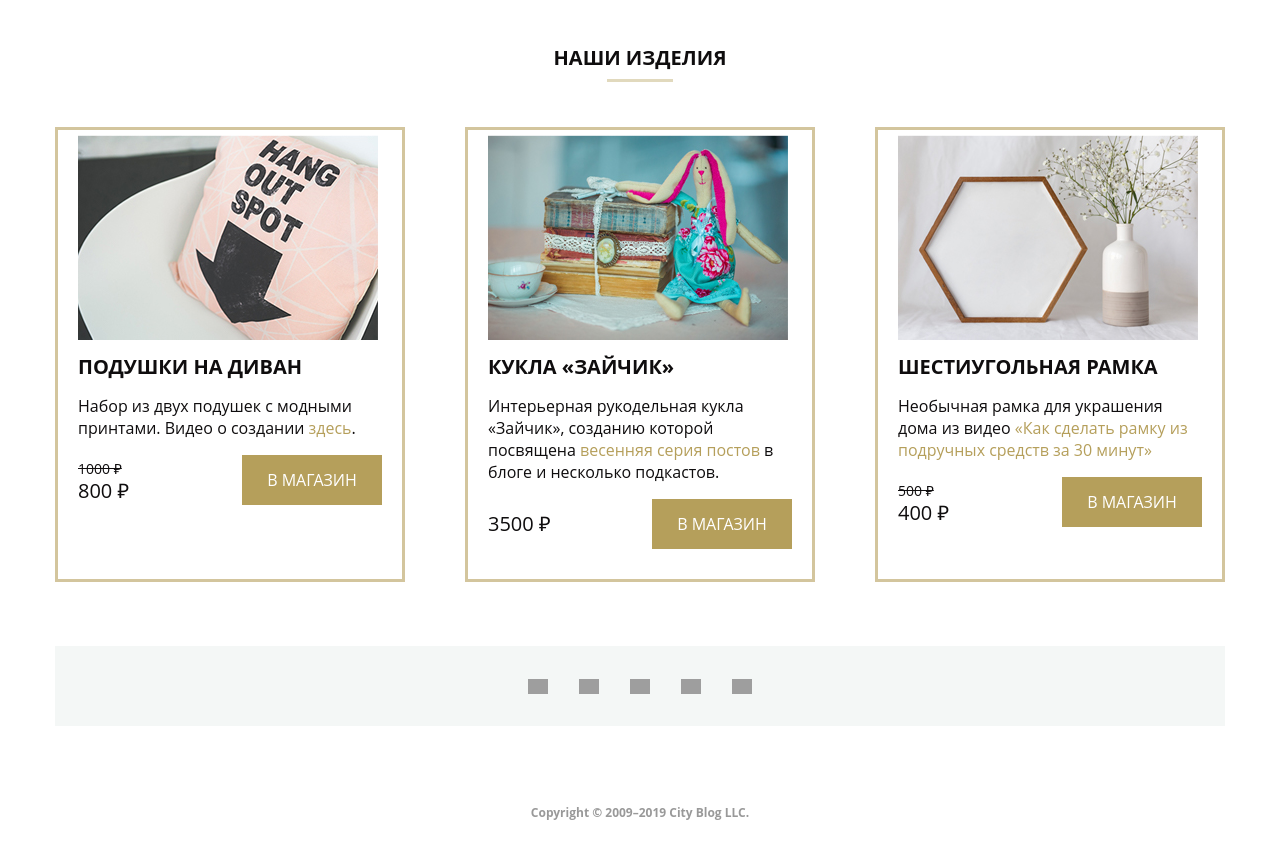
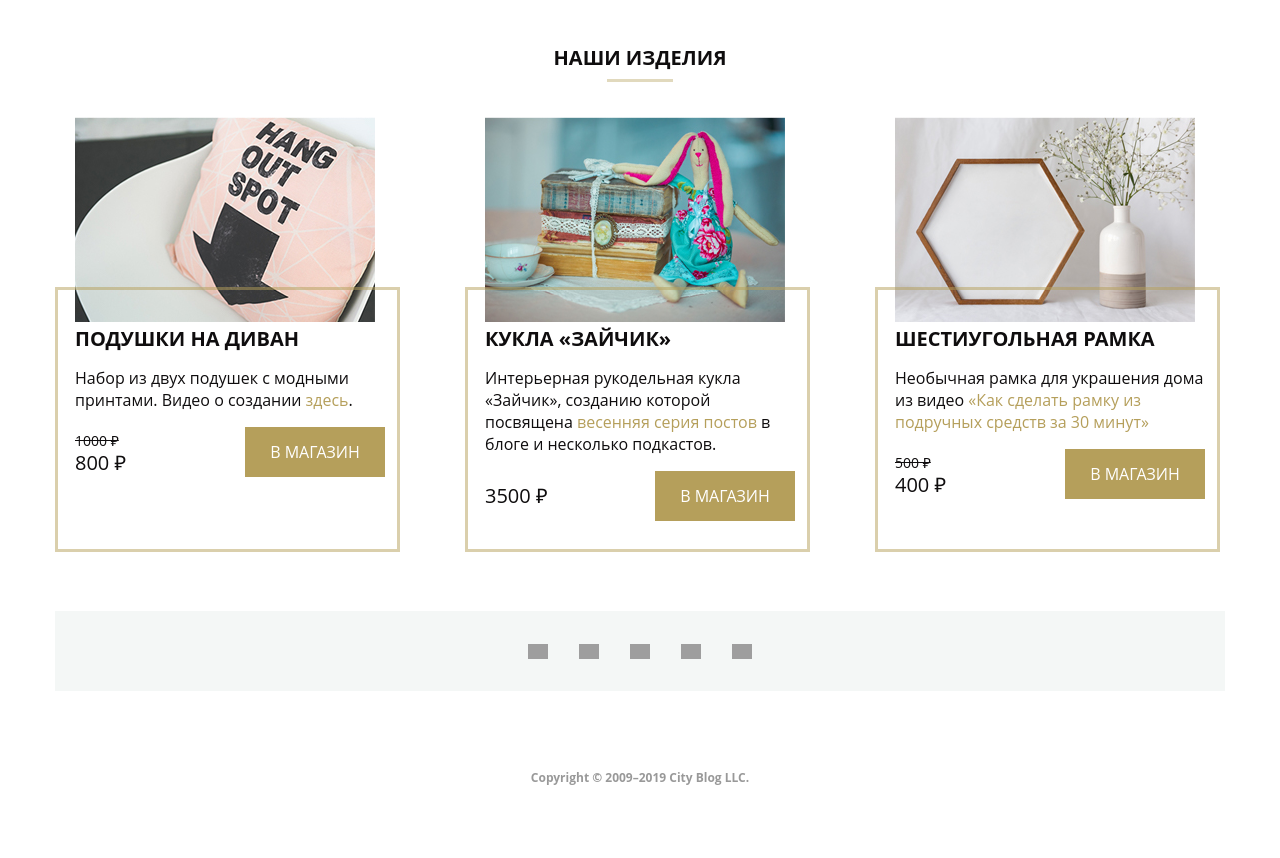
Before and after one commit to RazgulinDaniil/mq-diplom, a plain HTML site: page index.html in a window 1280 px wide. Shown: the part 2760-3618 px from the top of the page. After the commit the page ends 3584 px from the top, so only its background shows below. Drawn offline with Linux system fonts and the light colour scheme; grey boxes are pictures that could not be loaded; a script that the page names is missing.

Commit message:
design_corrrect

```diff
--- a/index.html
+++ b/index.html
@@ -341,6 +341,7 @@
               <picture>
                 <img class="shop_pic" src="/Images/shop1.jpg" alt="Подушки">
               </picture>
+              <div class="shop-item-content">
                 <h3 class="chapter-title-link"><a href="#0" class="chapter-link">подушки на диван</a></h3>
                 <p class="shop-item-text">Набор из двух подушек с модными принтами. Видео о создании <a href="#0" class="shop-text-link">здесь</a>.</p>
                 <div class="shop-price">
@@ -348,8 +349,8 @@
                     <div class="old_price">1000 ₽</div>
                     <div class="new_price">800 ₽</div>
                   </div>
-
                 <div class="to_shop_button"><a href="" class="to_shop_link">в магазин</a></div>
+                </div>
              </div>
            </div>
 
@@ -357,6 +358,7 @@
             <picture>
               <img class="shop_pic" src="/Images/shop2.jpg" alt="кукла зайчик">
               </picture>
+             <div class="shop-item-content">
               <h3 class="chapter-title-link"><a href="#0" class="chapter-link">кукла «зайчик»</a></h3>
               <p class="shop-item-text">Интерьерная рукодельная кукла «Зайчик», созданию которой посвящена <a href="#0" class="shop-text-link">весенняя серия постов</a> в блоге и несколько подкастов.</p>
               <div class="shop-price">
@@ -367,11 +369,13 @@
               <div class="to_shop_button"><a href="" class="to_shop_link">в магазин</a></div>
               </div>
              </div>
+           </div>
 
            <div class="shop-list-item">
             <picture>
               <img class="shop_pic" src="/Images/shop3.jpg" alt="Шестиугольная рамка и ваза">
             </picture>
+            <div class="shop-item-content">
             <h3 class="chapter-title-link"><a href="#0" class="chapter-link">шестиугольная рамка</a></h3>
             <p class="shop-item-text">Необычная рамка для украшения дома из видео <a href="#0" class="shop-text-link">«Как сделать рамку из подручных средств за 30 минут»</a> </p>
             <div class="shop-price">
@@ -381,6 +385,7 @@
               </div>
 
               <div class="to_shop_button"><a href="" class="to_shop_link">в магазин</a></div>
+              </div>
            </div>
 
            </div>
--- a/style.css
+++ b/style.css
@@ -762,7 +762,7 @@ ul {
     margin-left: auto;
     margin-right: auto;
     text-transform: uppercase;
-    padding-bottom: 45px;
+    padding-bottom: 30px;
 }
 
 .shop-title::after {
@@ -788,15 +788,31 @@ ul {
     width: 33%;
     flex-direction: column;
     padding: 5px 20px 30px;
-    border: 3px solid #d3c59d;
+
+}
+.shop-item-content {
+    position: relative;
+}
+.shop-item-content::after {
+    content:"";
+    position: absolute;
+    border: 3px solid #b59f5b;
+    opacity: 0.5;
+    width: 345px;
+    height: 265px;
+    top: -40px;
+    left: -20px;
+
+    z-index: -1;
 }
 .shop-list-item:nth-child(n+2) {
     margin-left: 60px;
 }
 .shop_pic {
+    position: relative;
     max-width: 300px;
     width: 100%;
-    padding-bottom: 10px;
+    z-index: -2;
 }
 .shop-text-link {
     text-decoration: none;
@@ -812,6 +828,7 @@ ul {
     justify-content: space-between;
     align-items:center;
 }
+
 .old_price {
     font-size: 14px;
     text-decoration: line-through;
@@ -840,7 +857,7 @@ ul {
 
 /*footer*/
 .footer-shell {
-  margin: 64px auto 35px;
+  margin: 60px auto 35px;
 }
 
 .footer-shell-wrapper {
@@ -906,3 +923,4 @@ ul {
     text-transform: capitalize;
     text-decoration: none;
 }
+/* tablet */
```
Lines whose indentation alone changed are shown as unchanged.
